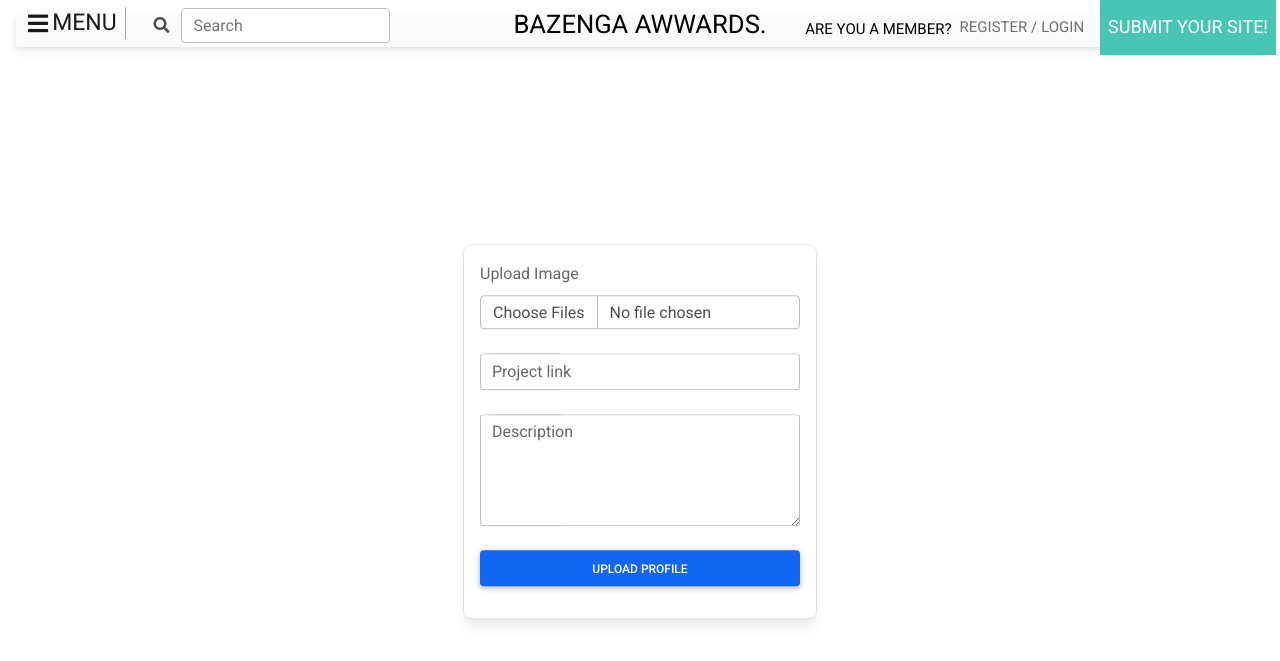
After one commit to eude313/awwards, a Django app: page /post in a window 1280 px wide. The commit adds this page. Shown: the top 661 px of the page. Run offline with Django 3.2, Linux system fonts and the light colour scheme; some libraries are stand-ins or nearby versions.

Commit message:
add modifications

```diff
--- a/awward/templates/awwards/navbar.html
+++ b/awward/templates/awwards/navbar.html
@@ -72,7 +72,7 @@
           </li>
 
           {% if user.is_authenticated %}
-            <li class="nav-item" style="height:50px;  margin-top:1.1rem; max-width:100%;">
+            <li class="nav-item" style="height:50px;  position:relative; left:1.55rem;  margin-top:1rem; max-width:100%;">
               <!-- Avatar -->
               <a  class="dropdown-toggle d-flex align-items-center hidden-arrow"
                 href="#"
@@ -80,15 +80,15 @@
                 role="button"
                 data-mdb-toggle="dropdown"
                 aria-expanded="false">
-                <img src="https://mdbootstrap.com/img/new/avatars/2.jpg"
+                <img src="{{ profile.image.url }}"
                   class="rounded-circle"
-                  height="35"
+                  height="40"
                   alt=""
                   loading="lazy"/>
-              </a>
-              <ul class="border dropdown-menu dropdown-menu-end mt-1" aria-labelledby="dropdownMenuLink">
+               </a>
+              <ul class="border dropdown-menu dropdown-menu-end" aria-labelledby="dropdownMenuLink">
                 <li>
-                  <a class="dropdown-item" href="#">My profile</a>
+                  <a class="dropdown-item" href="{% url 'profile' %}">My profile</a>
                 </li>
                 <li>
                   <a class="dropdown-item" href="#">Settings</a>
@@ -98,8 +98,8 @@
                 </li>
               </ul>
             </li>
-            <li class="nav-item ms-2" style=" background-color: #49c5b6; margin-top:10px; width:100%; height:2.9rem; margin-right:-1.5rem;">
-              <a class="nav-link " style="margin-top:-0.5rem;" href="#"><span class="text-white" style="font-size:18px;">SUBMIT YOUR SITE!</span></a>
+            <li class="nav-item ms-2" style="background-color: #49c5b6; margin-top:10px; position:relative; left:1.55rem; width:100%; height:2.9rem;">
+              <a class="nav-link " style="margin-top:-0.5rem;" href="{% url 'post' %}"><span class="text-white" style="font-size:18px;">SUBMIT YOUR SITE!</span></a>
             </li>
             {% else %}
               <li class="nav-item" style="max-width:100%; margin-top:26px;">
--- /dev/null
+++ b/awward/templates/awwards/post.html
@@ -0,0 +1,30 @@
+{% extends 'awwards/base.html' %}
+{% load static %}
+{% block content %}
+
+<div class="card border position-absolute top-50 start-50 translate-middle" style="margin-top:2rem;">
+   <form style="width:20rem;" class="m-3" method="POST" enctype="multipart/form-data" action="">
+        {% csrf_token %}
+        <!-- image input -->
+        <div class="mb-4">
+            <label for="formFileMultiple" class="form-label">Upload Image</label>
+            <input class="form-control" name="screen" type="file" id="formFileMultiple" multiple/>
+        </div>
+
+        <!-- link input -->
+        <div class="form-outline mb-4">
+            <input type="text" name="link" id="form1" class="form-control" />
+            <label class="form-label" for="form1">Project link</label>
+        </div>
+
+        <!-- description input -->
+        <div class="form-outline mb-4">
+            <textarea class="form-control" name="description" id="textAreaExample" rows="4"></textarea>
+            <label class="form-label" for="textAreaExample">Description</label>
+        </div>
+
+        <!-- Submit button -->
+        <button type="submit" class="btn btn-primary btn-block mb-3">Upload profile</button>
+    </form>
+</div>
+{% endblock %}
--- a/awward/urls.py
+++ b/awward/urls.py
@@ -6,4 +6,6 @@
     path('register', register, name='register' ),
     path('signIn', signIn, name='signIn' ),
     path('signOut', signOut, name='signOut' ),
+    path('profile', profile, name='profile' ),
+    path('post', post, name='post' ),
 ]
--- a/awward/views.py
+++ b/awward/views.py
@@ -3,10 +3,14 @@
 from awward.models import Users
 from django.contrib.auth.hashers import make_password
 from django.contrib import messages
+from awward.models import *
 # Create your views here.
 
 def home(request):
-    return render(request, 'awwards/home.html')
+    current_user = request.user
+    profile_info = Profile.objects.filter(user=current_user).first()
+    context = {'profile':profile_info}
+    return render(request, 'awwards/home.html', context)
 
 def register(request):
     if request.method == 'POST':
@@ -40,3 +44,31 @@
 def signOut(request):
     logout(request)
     return redirect('signIn')
+
+def profile(request):
+    current_user = request.user
+    if request.method == 'POST':
+        image = request.FILES['image']
+        bio = request.POST['bio']
+        profile = Profile(user=current_user, image=image, bio=bio)
+        profile.save()
+        return redirect('profile')
+    profile_info = Profile.objects.filter(user=current_user).first()
+    context= {'profile':profile_info}
+    return render(request, 'awwards/profile.html', context)
+
+
+def post(request):
+    current_user = request.user
+    if request.method == 'POST':
+        screen = request.FILES['screen']
+        description = request.POST['description']
+        link = request.POST['link']
+        post = Site(user=current_user, screen_shot=screen, description=description, link=link)
+        post.save()
+        messages.add_message(request, messages.SUCCESS, "post created successfully")
+        return redirect('home')
+    else:
+        post = Site.objects.all()
+        context = {'post': post}
+        return render(request, 'awwards/post.html', context)
```
Also changed, not shown: awward/models.py (+15 -0 lines), awward/templates/awwards/home.html (+6 -2 lines), awward/templates/awwards/profile.html (added, +38 -0 lines), awward/migrations/0002_profile.py (added), awward/migrations/0003_site.py (added), awward/migrations/0004_auto_20210925_1544.py (added), awward/migrations/0005_auto_20210925_1720.py (added).
